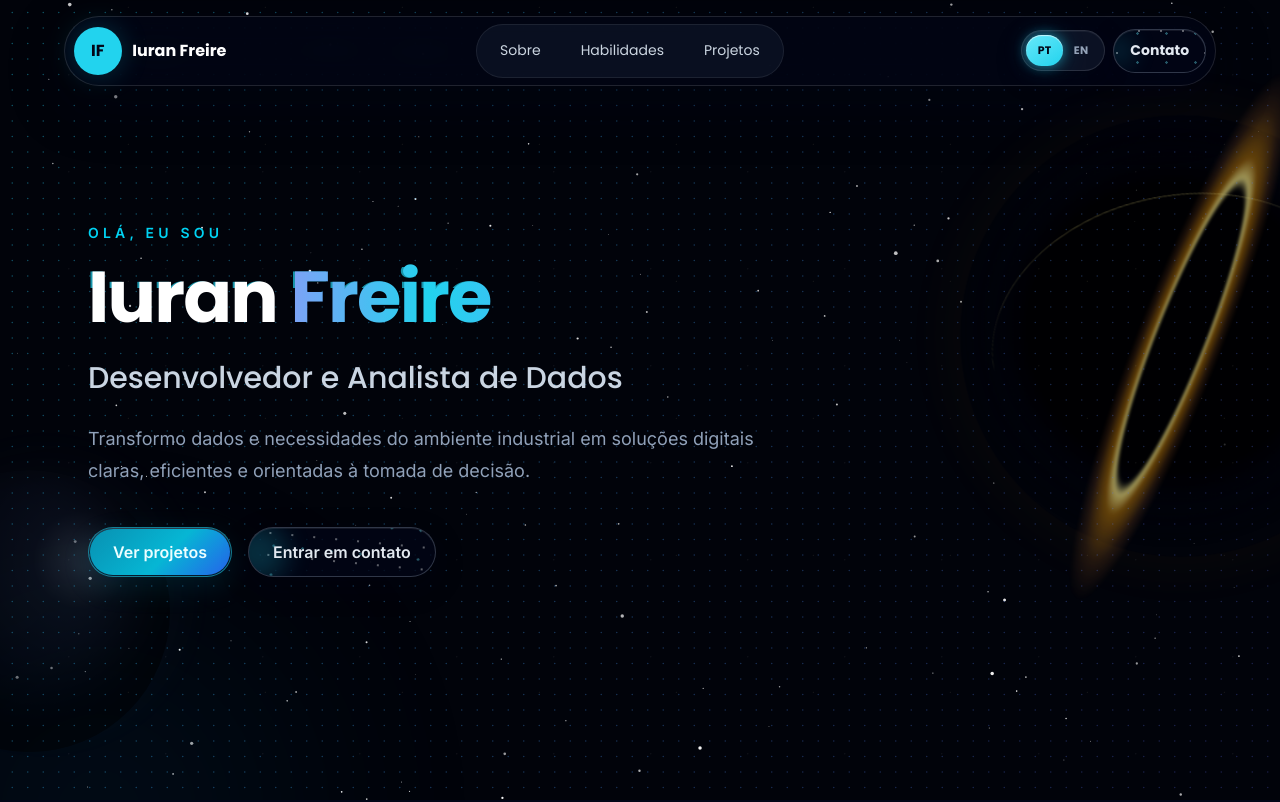
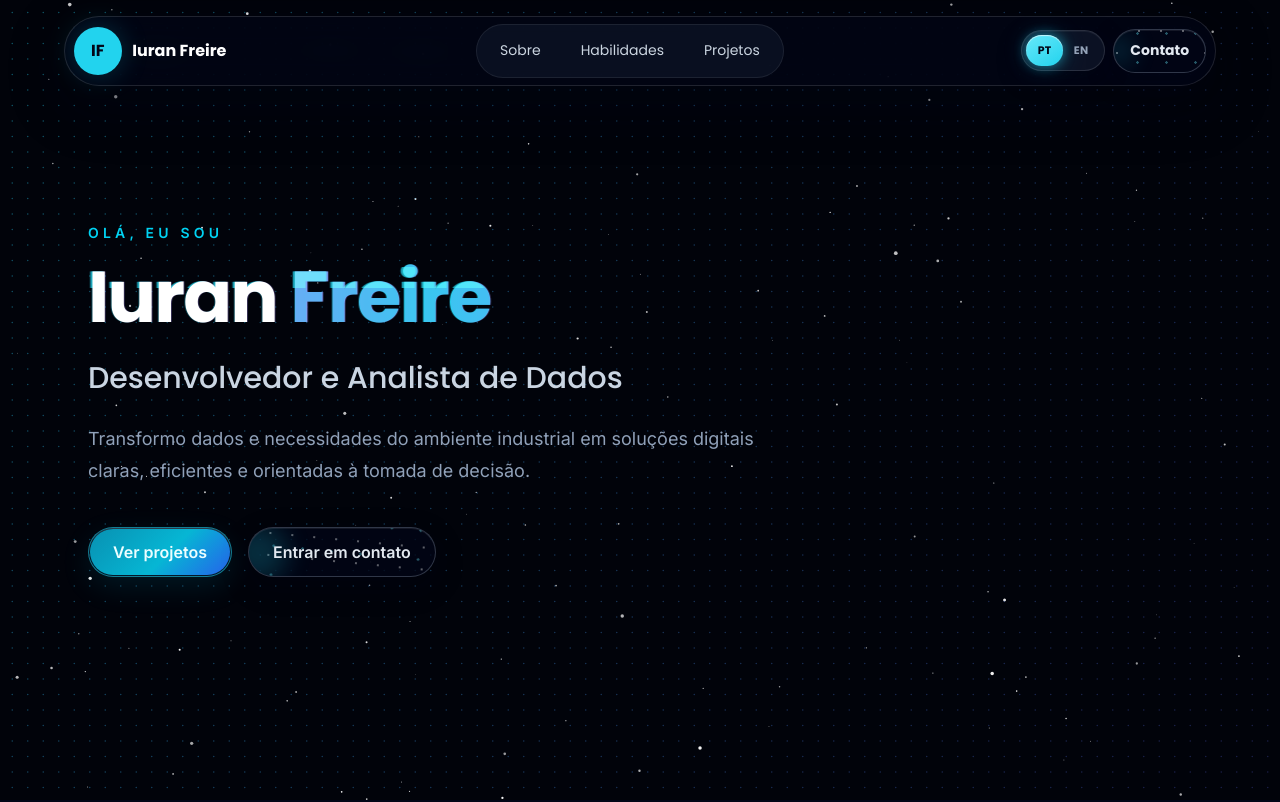
Before and after one commit to IuranFreire09/Portifolio, a Next.js app: page /pt in a window 1280 px wide. Shown: the top 802 px of the page. Built offline with nearby package versions, Linux system fonts and the light colour scheme.

Commit message:
Integra projetos e perfil do GitHub

```diff
--- a/app/globals.css
+++ b/app/globals.css
@@ -37,96 +37,59 @@ body {
 .site-ambience { position: fixed; z-index: -1; inset: 0; overflow: hidden; pointer-events: none; }
 .site-content { position: relative; z-index: 1; }
 
-/* Atmosfera espacial cinematográfica: escura, silenciosa e com luz física. */
+/* Camadas luminosas lentas tornam o espaço vivo, mantendo baixo custo visual. */
 .space-nebula {
   position: absolute;
   width: clamp(22rem, 42vw, 48rem);
   aspect-ratio: 1;
   border-radius: 50%;
-  opacity: 0.1;
-  filter: blur(110px);
+  opacity: 0.16;
+  filter: blur(90px);
   will-change: transform;
 }
 
-.space-nebula-cold {
-  bottom: -18rem;
-  left: -12rem;
-  background: radial-gradient(circle, #1d4ed8, #0e7490 28%, transparent 68%);
-  animation: nebula-drift-cold 32s ease-in-out infinite alternate;
+.space-nebula-cyan {
+  top: 8%;
+  left: -16rem;
+  background: radial-gradient(circle, #0891b2, transparent 66%);
+  animation: nebula-drift-cyan 24s ease-in-out infinite alternate;
 }
 
-.space-black-hole {
-  position: absolute;
-  top: clamp(6rem, 14vh, 10rem);
-  right: clamp(-12rem, -10vw, -5rem);
-  width: clamp(18rem, 34vw, 35rem);
-  aspect-ratio: 1;
-  border-radius: 50%;
-  background: radial-gradient(circle at 48% 48%, #000 0 43%, #01030a 53%, transparent 68%);
-  box-shadow: 0 0 5rem rgb(251 191 36 / 7%);
-  opacity: .72;
-  animation: black-hole-breathe 14s ease-in-out infinite alternate;
-  will-change: transform;
+.space-nebula-violet {
+  right: -18rem;
+  bottom: 5%;
+  background: radial-gradient(circle, #7c3aed, transparent 66%);
+  animation: nebula-drift-violet 29s ease-in-out infinite alternate;
 }
 
-.space-black-hole::before {
+.space-comet {
   position: absolute;
-  z-index: -1;
-  inset: 31% -18%;
-  border-radius: 50%;
-  content: "";
-  background:
-    radial-gradient(ellipse at center, transparent 0 37%, rgb(254 240 138 / 82%) 40%, rgb(245 158 11 / 52%) 45%, rgb(251 146 60 / 16%) 57%, transparent 67%);
-  filter: blur(2px);
-  transform: rotate(-12deg) scaleY(.54);
-  animation: accretion-turn 18s linear infinite;
-}
-
-.space-black-hole::after {
-  position: absolute;
-  inset: 7%;
-  border-top: 1px solid rgb(254 240 138 / 42%);
-  border-radius: 50%;
-  content: "";
-  filter: blur(.4px);
-  transform: rotate(-11deg) scaleY(.74);
-}
-
-.space-planet {
-  position: absolute;
-  bottom: 6vh;
-  left: -7rem;
-  width: clamp(13rem, 22vw, 24rem);
-  aspect-ratio: 1;
-  border-radius: 50%;
-  background: radial-gradient(circle at 69% 32%, #475569 0 3%, #172033 18%, #060b16 51%, #000 72%);
-  box-shadow: inset -2rem -2rem 4rem #000, 1rem -1rem 3rem rgb(125 211 252 / 7%);
-  opacity: .4;
-  animation: planet-drift 26s ease-in-out infinite alternate;
-}
-
-.space-dust {
-  position: absolute;
-  inset: 0;
-  opacity: .11;
-  background-image:
-    radial-gradient(circle, #fff 0 .55px, transparent .8px),
-    radial-gradient(circle, #fef3c7 0 .45px, transparent .75px);
-  background-position: 7px 13px, 41px 57px;
-  background-size: 97px 97px, 137px 137px;
-  animation: dust-drift 45s linear infinite;
+  top: 24%;
+  left: -14rem;
+  width: 11rem;
+  height: 1px;
+  opacity: 0;
+  background: linear-gradient(90deg, transparent, rgb(103 232 249 / 75%), #fff);
+  box-shadow: 5rem 0 1.2rem rgb(34 211 238 / 28%);
+  transform: rotate(-18deg);
+  animation: comet-crossing 15s ease-in-out infinite 4s;
 }
 
 /* Breves reflexos cromáticos inspirados no Special Text da referência. */
-.hero-special-name { position: relative; isolation: isolate; }
+.hero-special-name {
+  position: relative;
+  isolation: isolate;
+  text-shadow: -1px 0 rgb(34 211 238 / 32%), 1px 0 rgb(167 139 250 / 28%);
+}
 .hero-special-name::before,
 .hero-special-name::after {
   position: absolute;
-  z-index: -1;
+  z-index: 1;
   inset: 0;
   content: attr(data-text);
   opacity: 0;
   pointer-events: none;
+  mix-blend-mode: screen;
 }
 .hero-special-name::before { color: #22d3ee; transform: translateX(-2px); }
 .hero-special-name::after { color: #a78bfa; transform: translateX(2px); }
@@ -147,11 +110,13 @@ body {
   93% { opacity: 0; clip-path: inset(100% 0 0 0); }
 }
 
-@keyframes nebula-drift-cold { to { transform: translate(22vw, -12vh) scale(1.16); } }
-@keyframes black-hole-breathe { to { transform: translate(-1.5rem, 1rem) scale(1.035); opacity: .84; } }
-@keyframes accretion-turn { to { transform: rotate(348deg) scaleY(.54); } }
-@keyframes planet-drift { to { transform: translate(2rem, -1.5rem) rotate(3deg); } }
-@keyframes dust-drift { to { background-position: 104px 110px, 178px 194px; } }
+@keyframes nebula-drift-cyan { to { transform: translate(28vw, 18vh) scale(1.14); } }
+@keyframes nebula-drift-violet { to { transform: translate(-24vw, -20vh) scale(1.18); } }
+@keyframes comet-crossing {
+  0%, 68%, 100% { opacity: 0; transform: translateX(0) rotate(-18deg); }
+  72% { opacity: .8; }
+  86% { opacity: 0; transform: translateX(calc(100vw + 28rem)) rotate(-18deg); }
+}
 
 /* A fonte de destaque cria uma identidade consistente nas áreas principais. */
 h1,
@@ -253,10 +218,7 @@ section {
   }
 
   .space-nebula,
-  .space-black-hole,
-  .space-black-hole::before,
-  .space-planet,
-  .space-dust,
+  .space-comet,
   .hero-special-name::before,
   .hero-special-name::after {
     animation: none;
@@ -264,10 +226,8 @@ section {
 }
 
 @media (max-width: 640px) {
-  .space-nebula { opacity: .07; filter: blur(75px); }
-  .space-black-hole { top: 9rem; right: -10rem; width: 20rem; opacity: .42; }
-  .space-planet { display: none; }
-  .space-dust { opacity: .07; }
+  .space-nebula { opacity: .1; filter: blur(70px); }
+  .space-comet { display: none; }
   .hero-special-name::before { transform: translateX(-1px); }
   .hero-special-name::after { transform: translateX(1px); }
 }
--- a/components/sections/Contact.module.css
+++ b/components/sections/Contact.module.css
@@ -8,7 +8,7 @@
 .description { max-width: 43rem; margin: 1.4rem auto 0; color: #94a3b8; font-size: clamp(1rem,2vw,1.15rem); line-height: 1.7; }
 .portalStation { position: relative; width: min(100%,46rem); margin: 3.5rem auto 0; border: 1px solid rgb(148 163 184 / 13%); border-radius: 2rem; padding: 2rem; background: linear-gradient(135deg,rgb(15 23 42 / 72%),rgb(2 6 23 / 62%)); box-shadow: 0 0 5rem rgb(99 102 241 / 14%),inset 0 1px 0 rgb(255 255 255 / 6%); backdrop-filter: blur(14px); font-style: normal; }
 .portalStation::before { position: absolute; z-index: -1; inset: -.8rem; content: ""; border-radius: 2.6rem; background: radial-gradient(ellipse at center,rgb(139 92 246 / 22%),transparent 70%); filter: blur(20px); }
-.portalList { display: grid; grid-template-columns: repeat(3,1fr); gap: 1.25rem; margin: 0; padding: 0; list-style: none; }
+.portalList { display: grid; grid-template-columns: repeat(4,1fr); gap: 1.25rem; margin: 0; padding: 0; list-style: none; }
 .portalLink { display: flex; min-width: 0; flex-direction: column; align-items: center; color: #cbd5e1; outline: none; }
 .portal { position: relative; display: grid; width: 5.5rem; aspect-ratio: 1; place-items: center; overflow: hidden; border: 1px solid rgb(103 232 249 / 20%); border-radius: 50%; background: radial-gradient(circle at center,#000 0 30%,#01030b 42%,rgb(15 23 42 / 82%) 58%,#020617 72%); box-shadow: inset 0 0 2.2rem #000,inset 0 0 .8rem rgb(103 232 249 / 12%),0 0 1.2rem rgb(2 6 23 / 70%); transition: transform 600ms cubic-bezier(.22,1,.36,1),border-color 400ms ease,box-shadow 500ms ease; }
 .portal::before { position: absolute; inset: -42%; content: ""; background: conic-gradient(from 0deg,transparent 0 20%,#22d3ee 29%,transparent 39% 58%,#a855f7 67%,#f0abfc 72%,transparent 82%); opacity: .72; filter: blur(2px); animation: portalSpin 6s linear infinite; }
@@ -26,7 +26,7 @@
   .section { min-height: auto; padding: 5rem 1rem 6rem; }
   .portalStation { margin-top: 2.5rem; padding: 1.4rem .75rem; }
   .portalList { gap: .4rem; }
-  .portal { width: 4.4rem; }
+  .portal { width: 3.8rem; }
   .label { font-size: .82rem; }
   .value { display: none; }
 }
--- a/components/sections/Contact.tsx
+++ b/components/sections/Contact.tsx
@@ -1,5 +1,5 @@
 import type { IconType } from "react-icons";
-import { FaLinkedinIn, FaWhatsapp } from "react-icons/fa";
+import { FaGithub, FaLinkedinIn, FaWhatsapp } from "react-icons/fa";
 import { MdOutlineEmail } from "react-icons/md";
 import type { pt } from "@/dictionaries/pt";
 import { Reveal } from "@/components/animations/Reveal";
@@ -28,6 +28,13 @@ export function Contact({ content }: ContactProps) {
       value: "Iuran Freire",
       href: "https://www.linkedin.com/in/iuran-freire-a23092204",
       icon: FaLinkedinIn,
+      external: true,
+    },
+    {
+      label: content.github,
+      value: "IuranFreire09",
+      href: "https://github.com/IuranFreire09",
+      icon: FaGithub,
       external: true,
     },
     {
--- a/components/sections/Projects.tsx
+++ b/components/sections/Projects.tsx
@@ -55,7 +55,11 @@ export function Projects({ content }: ProjectsProps) {
                     technologies={project.technologies}
                     image={project.image}
                     projectUrl={project.projectUrl}
-                    buttonLabel={content.viewDashboard}
+                    buttonLabel={
+                      project.linkType === "repository"
+                        ? content.viewRepository
+                        : content.viewDashboard
+                    }
                   />
                 </div>
               );
--- a/dictionaries/en.ts
+++ b/dictionaries/en.ts
@@ -74,6 +74,7 @@ export const en: typeof pt = {
     description:
       "Projects that combine development, data, and industrial knowledge.",
     viewDashboard: "Open dashboard",
+    viewRepository: "View code on GitHub",
     projectLabel: "Project",
     carouselLabel: "Projects carousel",
     previousProject: "Previous project",
@@ -103,6 +104,14 @@ export const en: typeof pt = {
           "Dashboard for tracking production, defects, yield, fail rate, and the main issues identified for each model.",
         highlight: "Yield and defect monitoring",
       },
+
+      interactivePortfolio: {
+        title: "Interactive Portfolio",
+        category: "Front-end Development",
+        description:
+          "A bilingual, responsive portfolio built to present my journey, skills, and projects through an interactive space-inspired experience.",
+        highlight: "Digital experience and professional identity",
+      },
     },
   },
 
@@ -113,6 +122,7 @@ export const en: typeof pt = {
       "I am open to opportunities, collaborations, and projects involving development, data, and process improvement.",
     email: "Email",
     linkedin: "LinkedIn",
+    github: "GitHub",
     phone: "Phone",
   },
 
--- a/dictionaries/pt.ts
+++ b/dictionaries/pt.ts
@@ -73,6 +73,7 @@ export const pt = {
     description:
       "Projetos que unem desenvolvimento, dados e conhecimento do ambiente industrial.",
     viewDashboard: "Abrir dashboard",
+    viewRepository: "Ver código no GitHub",
     projectLabel: "Projeto",
     carouselLabel: "Carrossel de projetos",
     previousProject: "Projeto anterior",
@@ -102,6 +103,14 @@ export const pt = {
           "Dashboard para acompanhar produção, defeitos, yield, fail rate e os principais problemas encontrados em cada modelo.",
         highlight: "Monitoramento de yield e defeitos",
       },
+
+      interactivePortfolio: {
+        title: "Portfólio Interativo",
+        category: "Desenvolvimento Front-end",
+        description:
+          "Portfólio bilíngue e responsivo desenvolvido para apresentar minha trajetória, habilidades e projetos em uma experiência espacial interativa.",
+        highlight: "Experiência digital e identidade profissional",
+      },
     },
   },
 
@@ -112,6 +121,7 @@ export const pt = {
       "Estou aberto a oportunidades, colaborações e projetos relacionados a desenvolvimento, dados e melhoria de processos.",
     email: "E-mail",
     linkedin: "LinkedIn",
+    github: "GitHub",
     phone: "Telefone",
   },
 
```
Also changed, not shown: data/projects.ts (+13 -1 lines).
